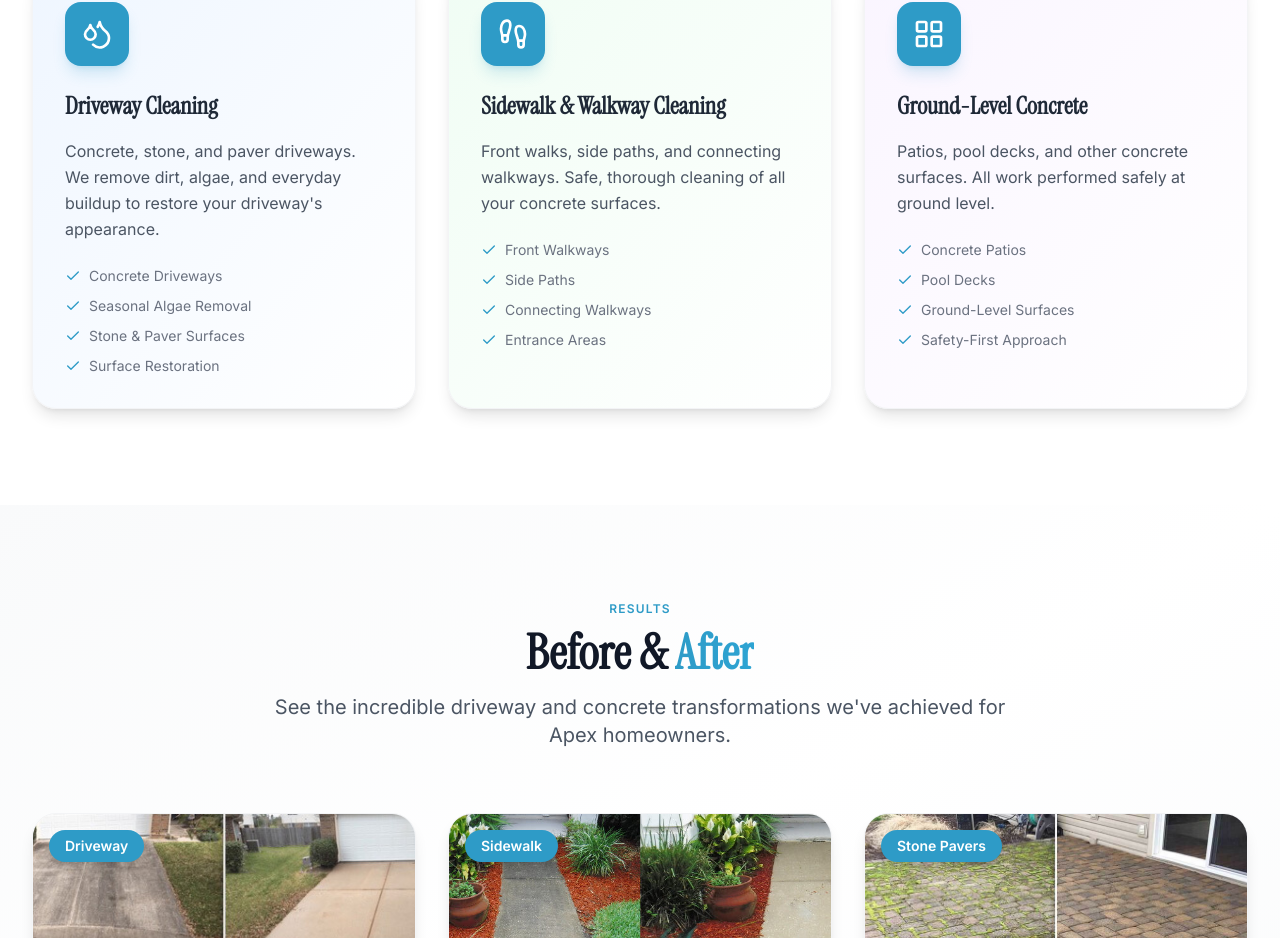
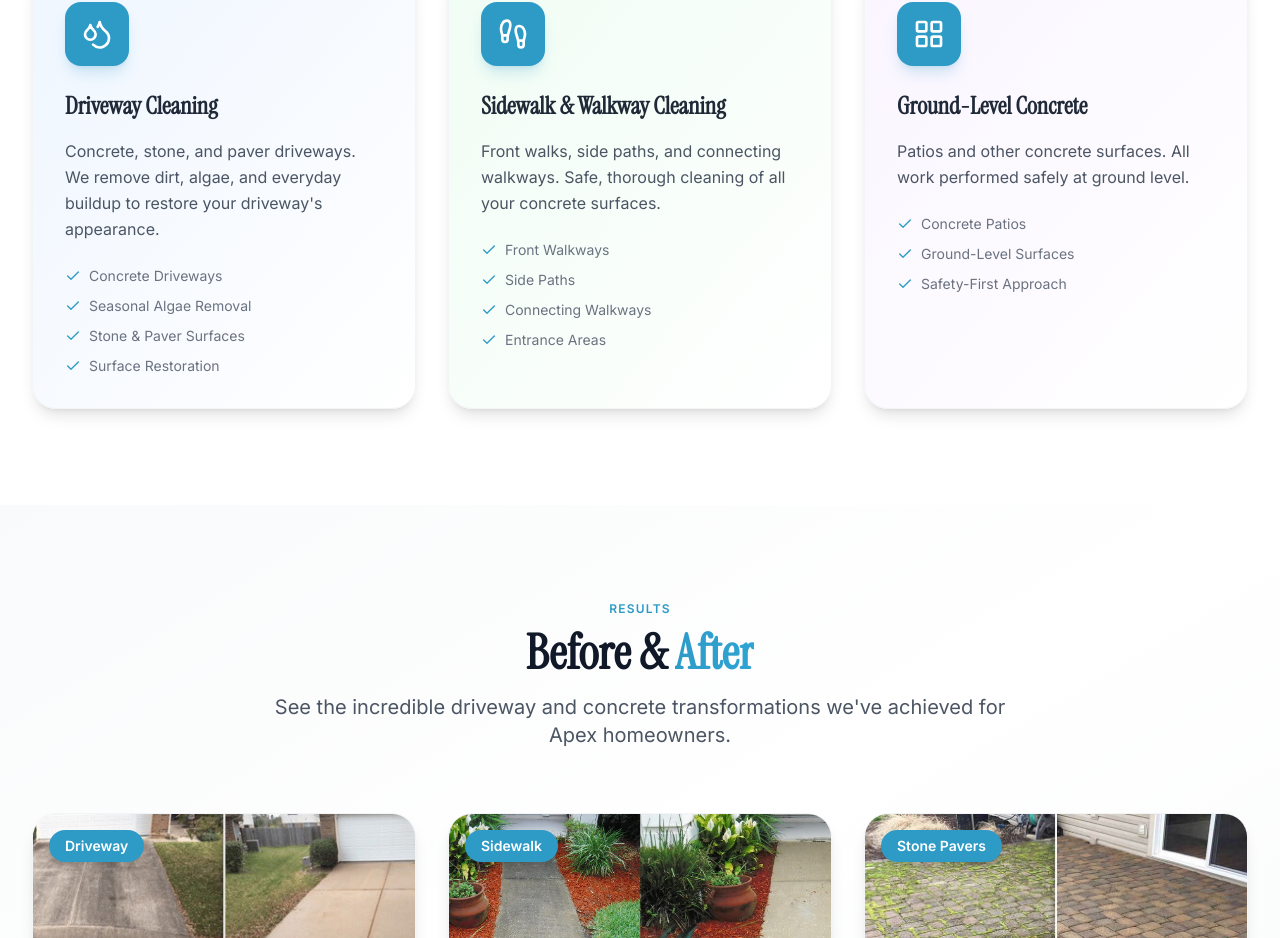
Before and after one commit to ariangibson/pressureperfect, a React (Vite) app: page / in a window 1280 px wide. Shown: the part 1139-2077 px from the top of the page. Built offline with nearby package versions, Linux system fonts and the light colour scheme.

Commit message:
Remove pool decks from services

```diff
--- a/src/sections/Services.tsx
+++ b/src/sections/Services.tsx
@@ -21,10 +21,10 @@ const services = [
   {
     title: 'Ground-Level Concrete',
     description:
-      'Patios, pool decks, and other concrete surfaces. All work performed safely at ground level.',
+      'Patios and other concrete surfaces. All work performed safely at ground level.',
     icon: LayoutGrid,
     gradient: 'from-purple-50 to-white',
-    features: ['Concrete Patios', 'Pool Decks', 'Ground-Level Surfaces', 'Safety-First Approach'],
+    features: ['Concrete Patios', 'Ground-Level Surfaces', 'Safety-First Approach'],
   },
 ]
 
```
